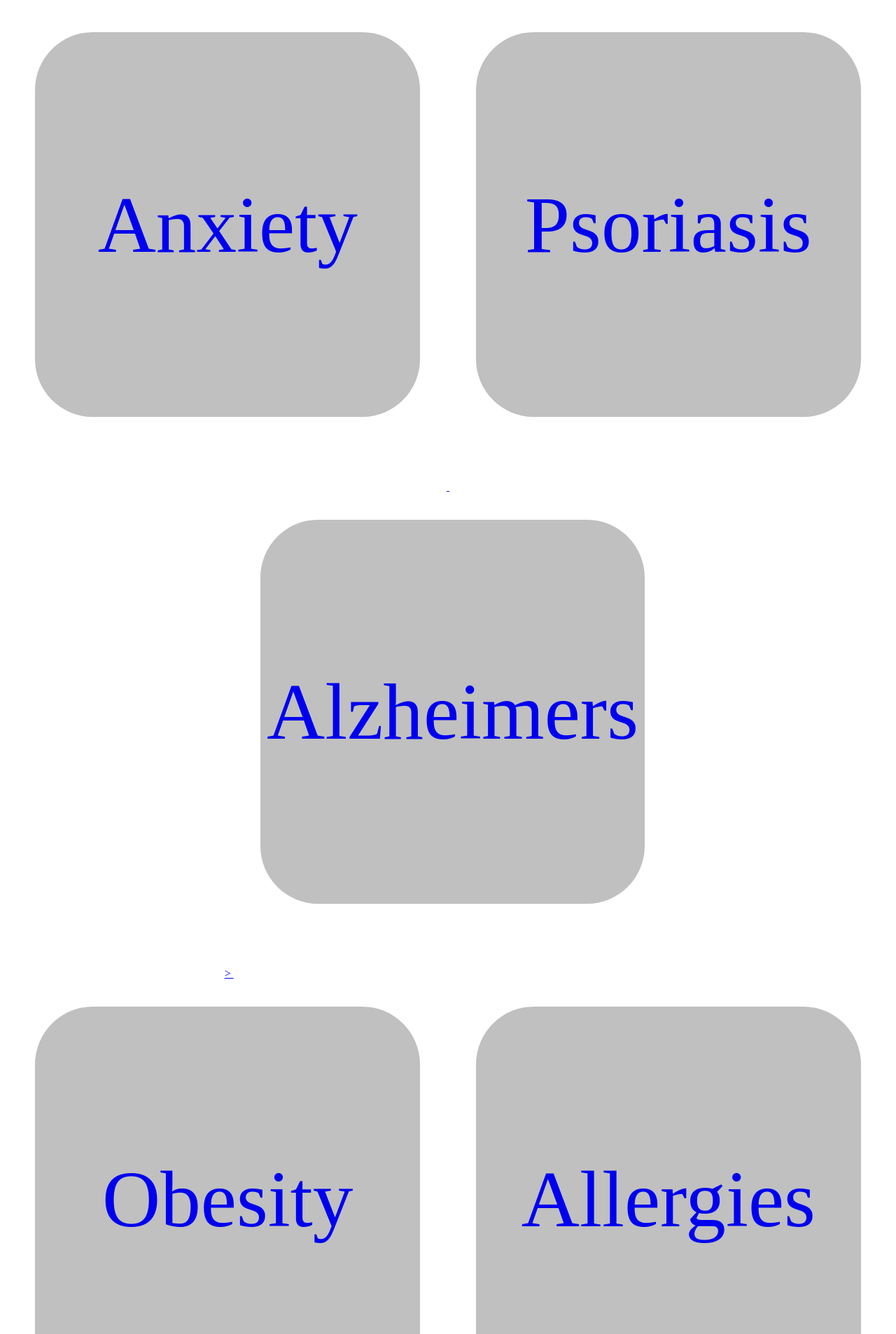
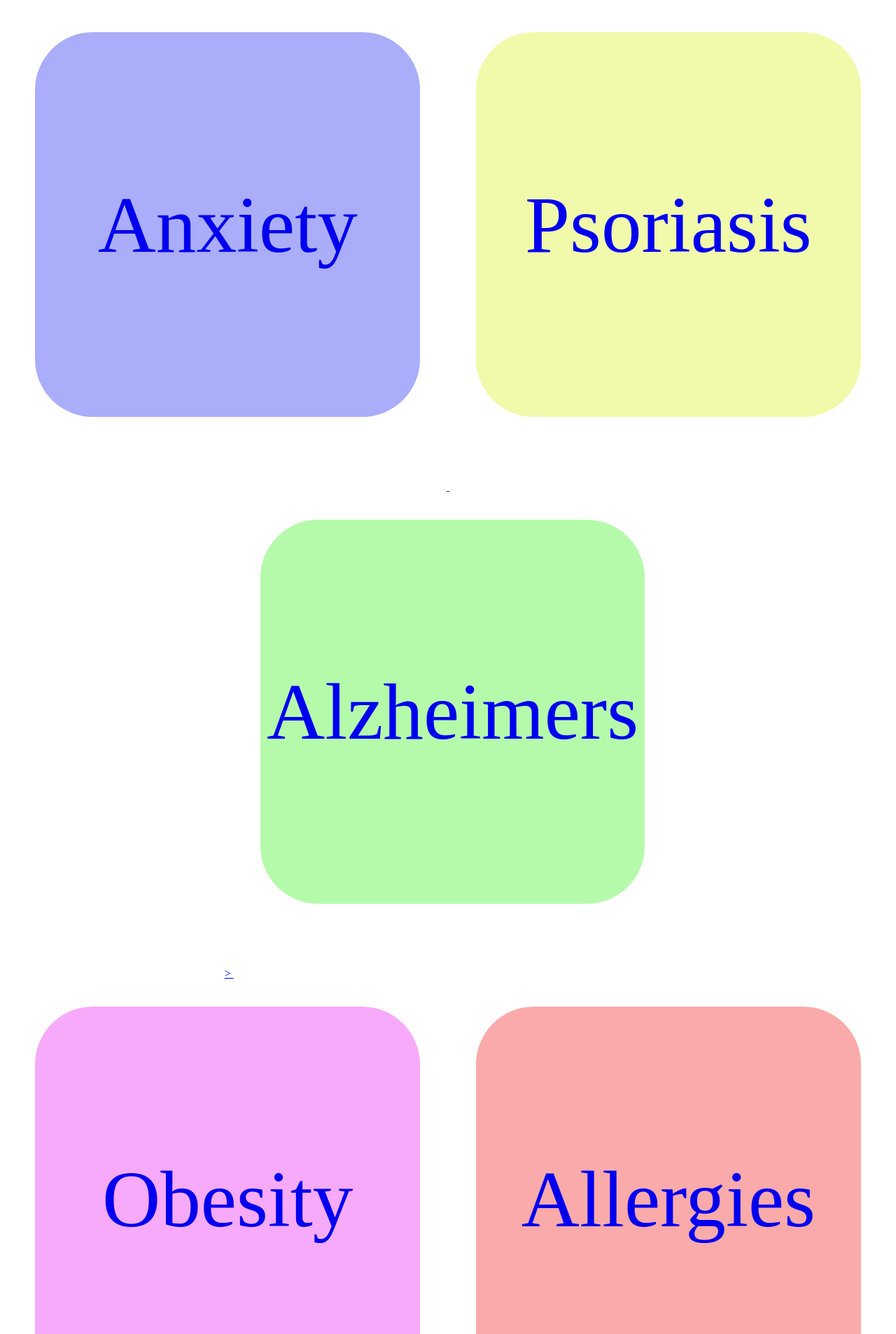
Before and after one commit to jayesh-w/ThinkFit, a PHP site: page /Shop/roomSelect.php in a window 1280 px wide. Shown: the top 1907 px of the page at 70% size. Run offline with PHP 8.4, Linux system fonts and the light colour scheme.

Commit message:
Update roomSelect.php

```diff
--- a/roomSelect.php
+++ b/roomSelect.php
@@ -7,6 +7,31 @@ session_start();
 <html>
 <head>
 <style>
+
+#Anxiety
+{
+	background-color:#aaadfa;
+}
+#Psoriasis
+{
+	background-color:#f1faaa;
+}
+#Alzheimers
+{
+	background-color:#b5faaa;
+}
+#Obesity
+{
+	background-color:#f7aafa;
+}
+#Allergies
+{
+	background-color:#faaaaa;
+}
+#Epilepsy
+{
+	background-color:#aafaf7;
+}
 .tile
 {
   background-color:silver;
```
